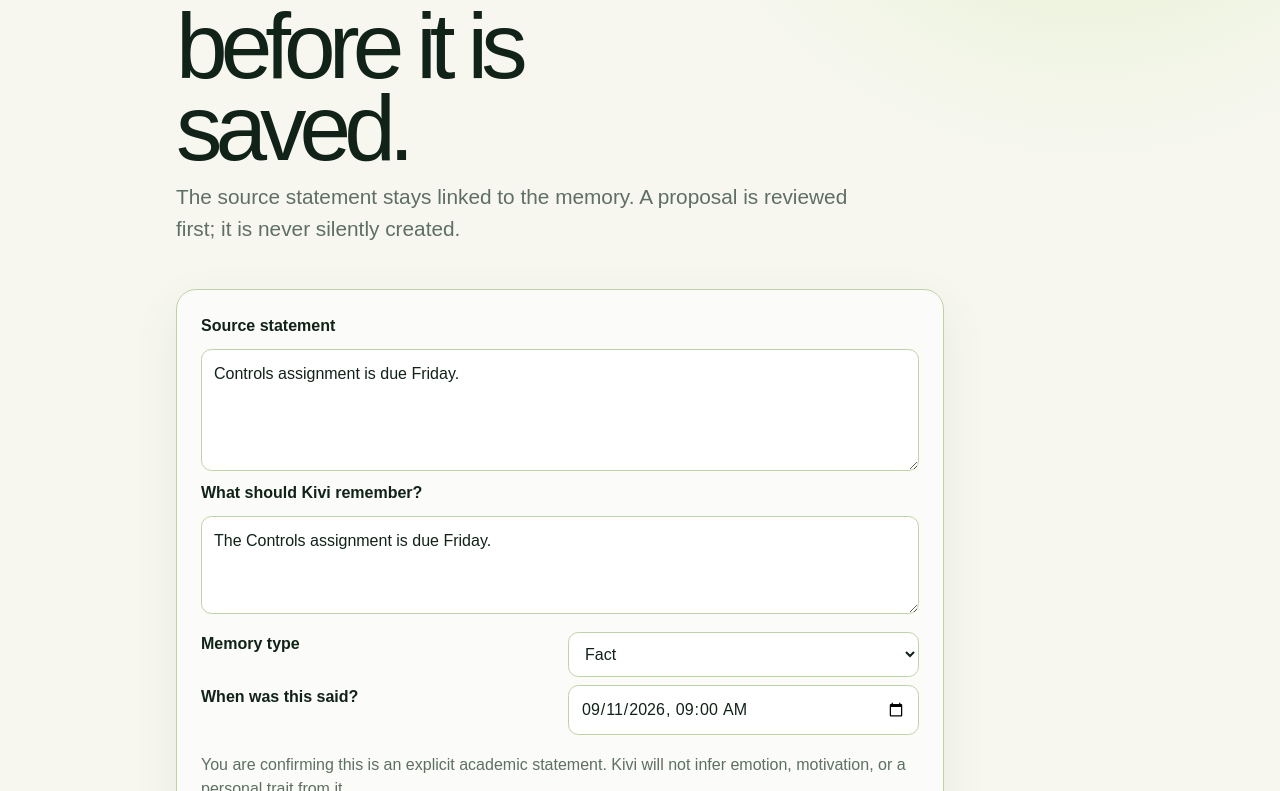
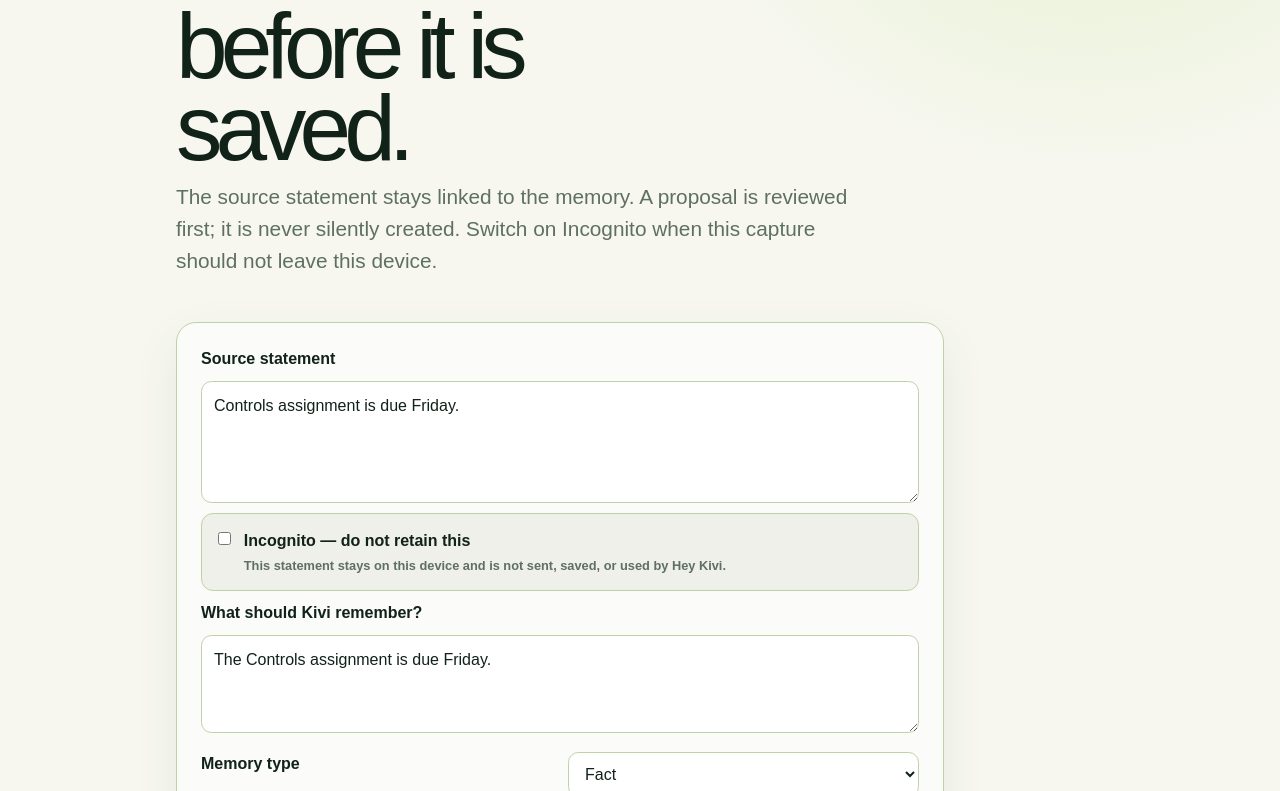
Before and after one commit to ProPrak01/golden-goose, a Next.js app: page /capture in a window 1280 px wide. Shown: the part 450-1241 px from the top of the page. Built offline with nearby package versions, Linux system fonts and the light colour scheme.

Commit message:
feat: add private incognito capture mode

```diff
--- a/app/capture/page.tsx
+++ b/app/capture/page.tsx
@@ -16,7 +16,7 @@ export default function CapturePage() {
         <h1>Review what Kivi remembers before it is saved.</h1>
         <p className="lede">
           The source statement stays linked to the memory. A proposal is reviewed first; it is never
-          silently created.
+          silently created. Switch on Incognito when this capture should not leave this device.
         </p>
       </section>
       <TranscriptCaptureForm />
--- a/app/globals.css
+++ b/app/globals.css
@@ -197,6 +197,27 @@ body {
   margin: 0.5rem 0;
   color: var(--muted);
   line-height: 1.45;
+}
+.incognito-control {
+  display: flex;
+  gap: 0.8rem;
+  align-items: flex-start;
+  padding: 0.9rem 1rem;
+  border: 1px solid var(--line);
+  border-radius: 0.75rem;
+  background: color-mix(in srgb, var(--paper) 82%, var(--ink) 3%);
+}
+.incognito-control input {
+  width: auto;
+  margin-top: 0.2rem;
+}
+.incognito-control strong,
+.incognito-control small {
+  display: block;
+}
+.incognito-control small {
+  margin-top: 0.2rem;
+  color: var(--muted);
 }
 .capture-form > button,
 .proposal-result button {
--- a/src/components/transcript-capture-form.tsx
+++ b/src/components/transcript-capture-form.tsx
@@ -29,6 +29,7 @@ export function TranscriptCaptureForm() {
   const [proposal, setProposal] = useState<Proposal | null>(null);
   const [message, setMessage] = useState<string | null>(null);
   const [isLoading, setIsLoading] = useState(false);
+  const [isIncognito, setIsIncognito] = useState(false);
 
   const requestPayload = {
     occurredAt: new Date(occurredAt).toISOString(),
@@ -40,6 +41,11 @@ export function TranscriptCaptureForm() {
   };
 
   async function reviewProposal() {
+    if (isIncognito) {
+      setProposal(null);
+      setMessage('Incognito is on. This statement stays in this form and is not sent or saved.');
+      return;
+    }
     setIsLoading(true);
     setMessage(null);
     try {
@@ -105,6 +111,24 @@ export function TranscriptCaptureForm() {
         onChange={(event) => setTranscriptText(event.target.value)}
         rows={4}
       />
+      <label className="incognito-control" htmlFor="capture-incognito">
+        <input
+          id="capture-incognito"
+          type="checkbox"
+          checked={isIncognito}
+          onChange={(event) => {
+            setIsIncognito(event.target.checked);
+            setProposal(null);
+            setMessage(null);
+          }}
+        />
+        <span>
+          <strong>Incognito — do not retain this</strong>
+          <small>
+            This statement stays on this device and is not sent, saved, or used by Hey Kivi.
+          </small>
+        </span>
+      </label>
       <label htmlFor="capture-memory">What should Kivi remember?</label>
       <textarea
         id="capture-memory"
@@ -139,9 +163,9 @@ export function TranscriptCaptureForm() {
       <button
         type="button"
         onClick={reviewProposal}
-        disabled={isLoading || !transcriptText.trim() || !memoryStatement.trim()}
+        disabled={isLoading || !transcriptText.trim() || (!isIncognito && !memoryStatement.trim())}
       >
-        {isLoading ? 'Reviewing…' : 'Review proposal'}
+        {isLoading ? 'Reviewing…' : isIncognito ? 'Keep private' : 'Review proposal'}
       </button>
       {proposal ? (
         <section className="proposal-result" aria-live="polite">
```
Also changed, not shown: 1 other file (tests, documents, lock files or other folders).
